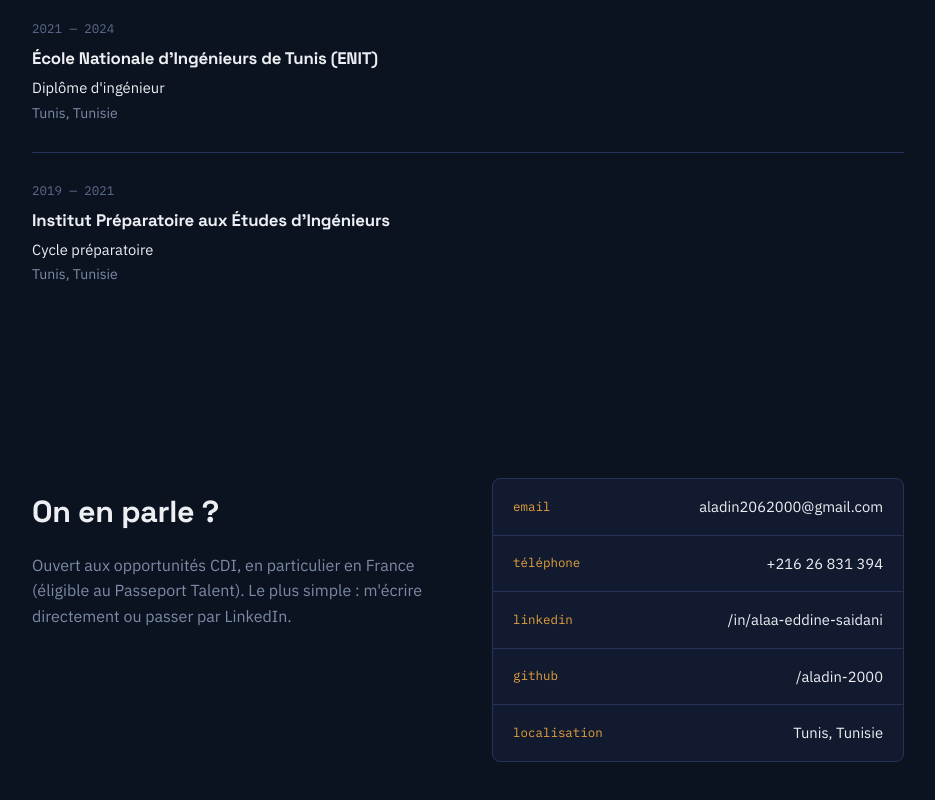
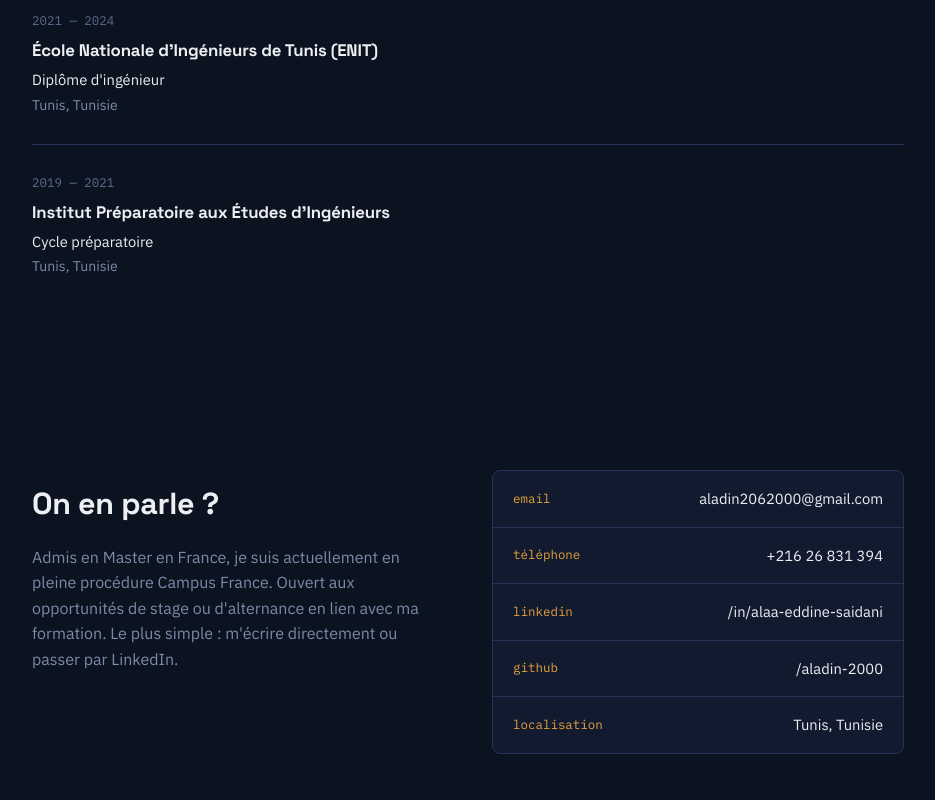
Before and after one commit to aladin-2000/alaaeddinesaidani, an Angular app: page / in a window 1280 px wide. Shown: the part 4729-5529 px from the top of the page, without its empty margins (172-1107 px from the left). Built offline with nearby package versions, Linux system fonts and the light colour scheme.

Commit message:
some chnages

```diff
--- a/src/app/components/contact/contact.component.html
+++ b/src/app/components/contact/contact.component.html
@@ -3,9 +3,9 @@
     <div>
       <h2>On en parle ?</h2>
       <p class="desc">
-        Ouvert aux opportunités CDI, en particulier en France
-        (éligible au Passeport Talent). Le plus simple : m'écrire directement ou passer
-        par LinkedIn.
+        Admis en Master en France, je suis actuellement en pleine procédure
+        Campus France. Ouvert aux opportunités de stage ou d'alternance en lien
+        avec ma formation. Le plus simple : m'écrire directement ou passer par LinkedIn.
       </p>
     </div>
     <div class="links">
--- a/src/app/components/projects/projects.component.ts
+++ b/src/app/components/projects/projects.component.ts
@@ -20,7 +20,6 @@ export class ProjectsComponent {
   projects: Project[] = [
     {
       year: 'Janv. 2026 — Août 2026',
-      tag: 'mission freelance',
       title: 'MediSync — Plateforme de gestion de rendez-vous médicaux',
       org: 'Client externe — Remote, Tunis, Tunisie',
       desc: 'Développement full-stack, en autonomie pour un client externe, d\'une plateforme complète : interface médecin, interface délégué médical et back-office d\'administration.',
```
